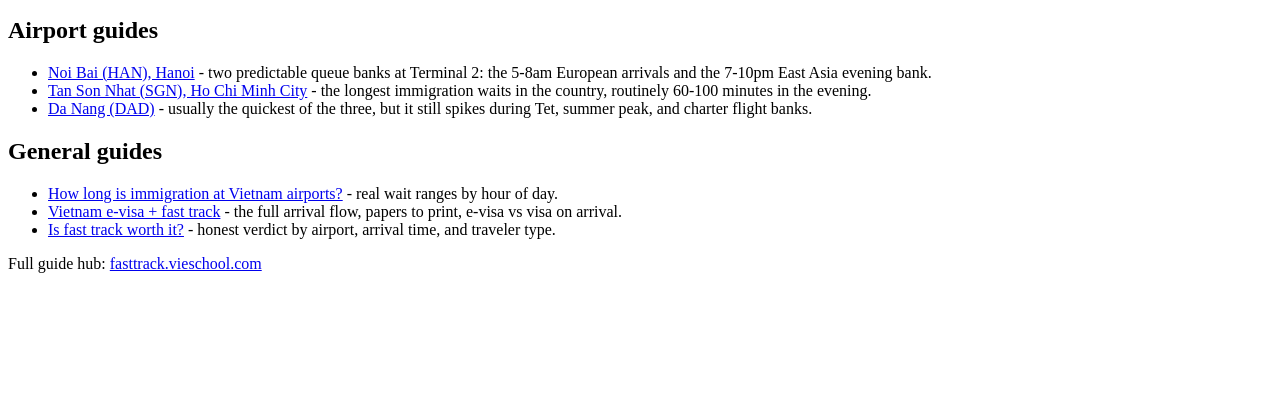
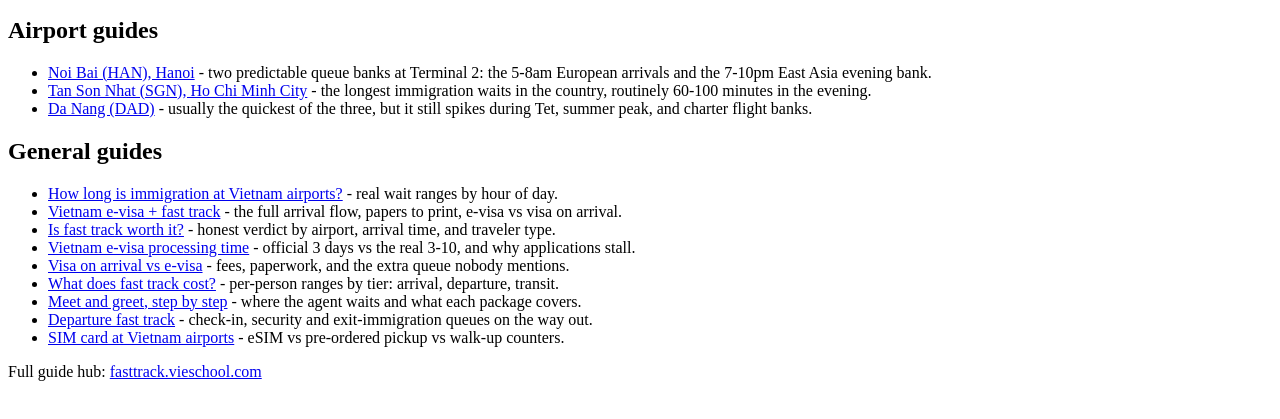
Before and after one commit to saintzzz/saintzzz.github.io, a plain HTML site: page index.html in a window 1280 px wide. Shown: the part 119-538 px from the top of the page. Drawn offline with Linux system fonts and the light colour scheme.

Commit message:
Add 6 new guide links: evisa timing, VOA-vs-evisa, cost, meet-and-greet, departure, SIM

```diff
--- a/index.html
+++ b/index.html
@@ -34,6 +34,12 @@
   <li><a href="https://fasttrack.vieschool.com/vietnam-immigration-wait-times.html">How long is immigration at Vietnam airports?</a> - real wait ranges by hour of day.</li>
   <li><a href="https://fasttrack.vieschool.com/vietnam-evisa-fast-track-guide.html">Vietnam e-visa + fast track</a> - the full arrival flow, papers to print, e-visa vs visa on arrival.</li>
   <li><a href="https://fasttrack.vieschool.com/vietnam-airport-fast-track-worth-it.html">Is fast track worth it?</a> - honest verdict by airport, arrival time, and traveler type.</li>
+  <li><a href="https://fasttrack.vieschool.com/vietnam-evisa-processing-time.html">Vietnam e-visa processing time</a> - official 3 days vs the real 3-10, and why applications stall.</li>
+  <li><a href="https://fasttrack.vieschool.com/vietnam-visa-on-arrival-vs-evisa.html">Visa on arrival vs e-visa</a> - fees, paperwork, and the extra queue nobody mentions.</li>
+  <li><a href="https://fasttrack.vieschool.com/vietnam-airport-fast-track-cost.html">What does fast track cost?</a> - per-person ranges by tier: arrival, departure, transit.</li>
+  <li><a href="https://fasttrack.vieschool.com/vietnam-airport-meet-and-greet.html">Meet and greet, step by step</a> - where the agent waits and what each package covers.</li>
+  <li><a href="https://fasttrack.vieschool.com/vietnam-airport-departure-fast-track.html">Departure fast track</a> - check-in, security and exit-immigration queues on the way out.</li>
+  <li><a href="https://fasttrack.vieschool.com/vietnam-airport-sim-card.html">SIM card at Vietnam airports</a> - eSIM vs pre-ordered pickup vs walk-up counters.</li>
 </ul>
 
 <p>Full guide hub: <a href="https://fasttrack.vieschool.com/">fasttrack.vieschool.com</a></p>
```
